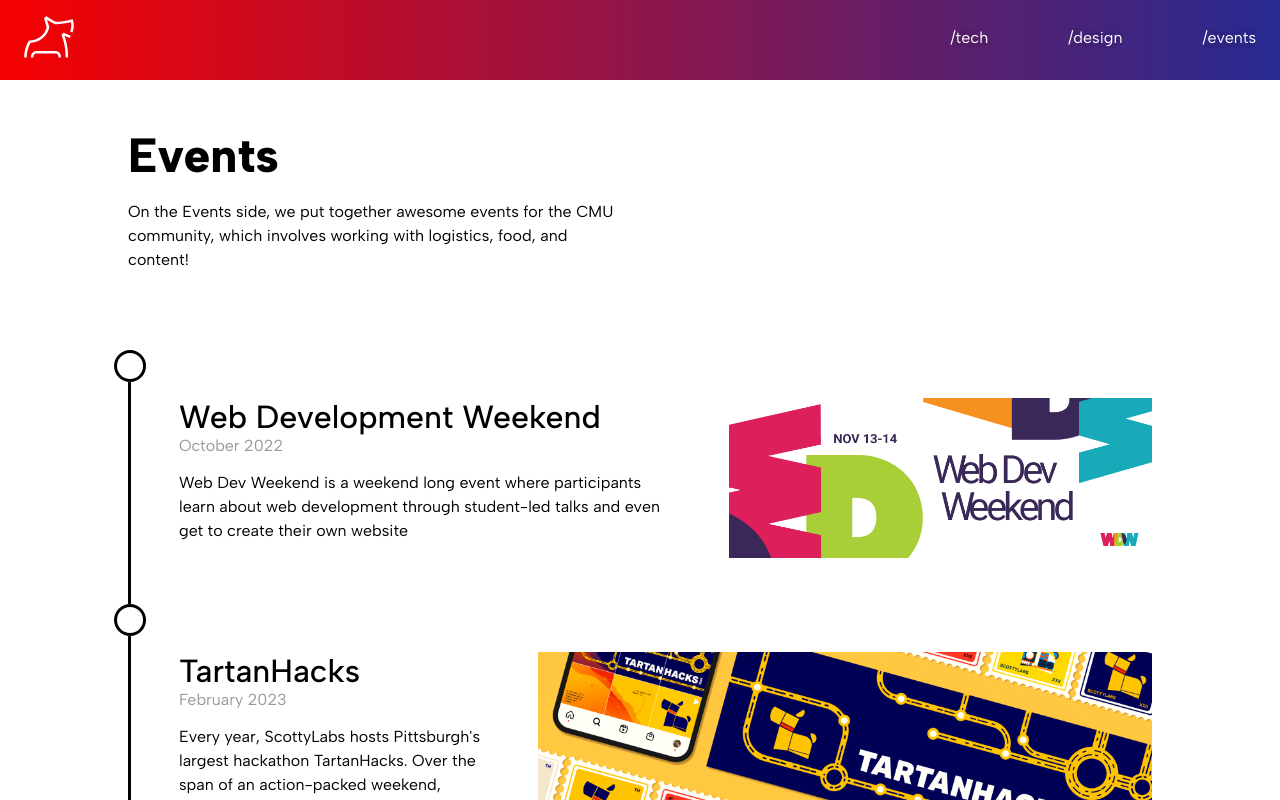
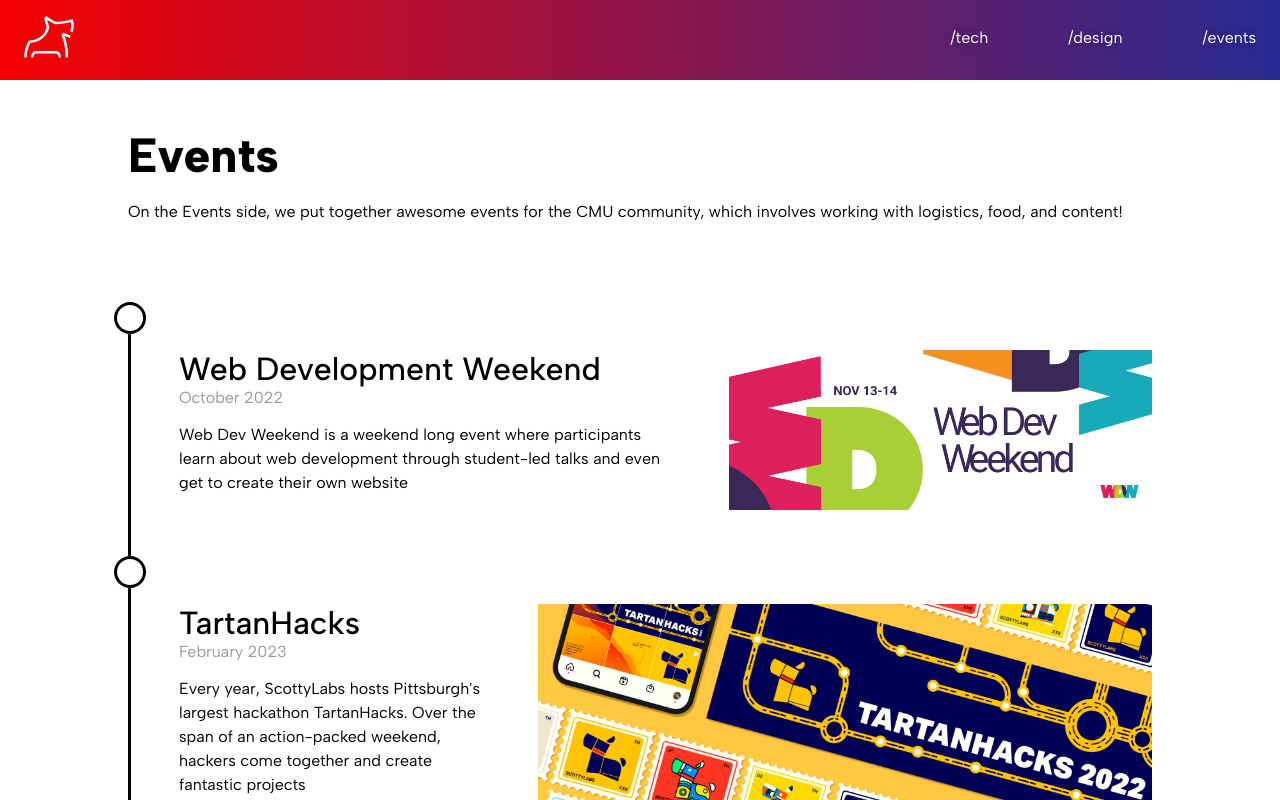
Before and after one commit to jefferyjohn/scottylabs.org, a Next.js app: page /events in a window 1280 px wide. Shown: the top 800 px of the page. Built offline with nearby package versions, Linux system fonts and the light colour scheme.

Commit message:
Remove ghost column on events page (#49)
Update event page styles to mimic tech

```diff
--- a/pages/events.tsx
+++ b/pages/events.tsx
@@ -3,7 +3,7 @@
 import Timeline from "../src/components/Timeline";
 import Typography from "../src/components/Typography";
 import BaseLayout from "../src/layouts/BaseLayout";
-import styles from "../styles/Design.module.scss";
+import styles from "../styles/Events.module.scss";
 
 export default function Events() {
   return (
--- a/src/components/Event/index.module.scss
+++ b/src/components/Event/index.module.scss
@@ -43,6 +43,9 @@
   flex-direction: row;
   align-items: center;
   justify-content: flex-end;
+  @include between($breakpoint-md, $breakpoint-lg) {
+    max-width: 50%;
+  }
 }
 
 .eventImage {
--- /dev/null
+++ b/styles/Events.module.scss
@@ -0,0 +1,61 @@
+@import "./variables.scss";
+@import "./mixins.scss";
+
+.pageContainer {
+  display: flex;
+  flex-direction: column;
+  min-height: 100vh;
+  justify-content: space-between;
+}
+
+.pageContent {
+  width: 80%;
+  margin: 3em auto 0 auto;
+
+  @include down($breakpoint-lg) {
+    width: 90%;
+  }
+}
+
+.aboutSection {
+  display: grid;
+  grid-template-columns: 1fr;
+  gap: 2em;
+  margin-top: 1em;
+
+  @include down($breakpoint-sm) {
+    grid-template-columns: none;
+    grid-template-rows: 1fr;
+  }
+}
+
+.softwareIconContainer {
+  display: flex;
+  flex-direction: row;
+  justify-content: flex-end;
+  gap: 2em;
+
+  @include down($breakpoint-sm) {
+    gap: 1em;
+    justify-content: space-between;
+  }
+}
+
+.softwareIcon {
+  height: 64px;
+  width: 64px;
+
+  @include down($breakpoint-sm) {
+    height: 48px;
+    width: 48px;
+  }
+
+  @include down($breakpoint-xs) {
+    height: 36px;
+    width: 36px;
+  }
+}
+
+.projectTimeline {
+  margin-top: 5em;
+}
```
